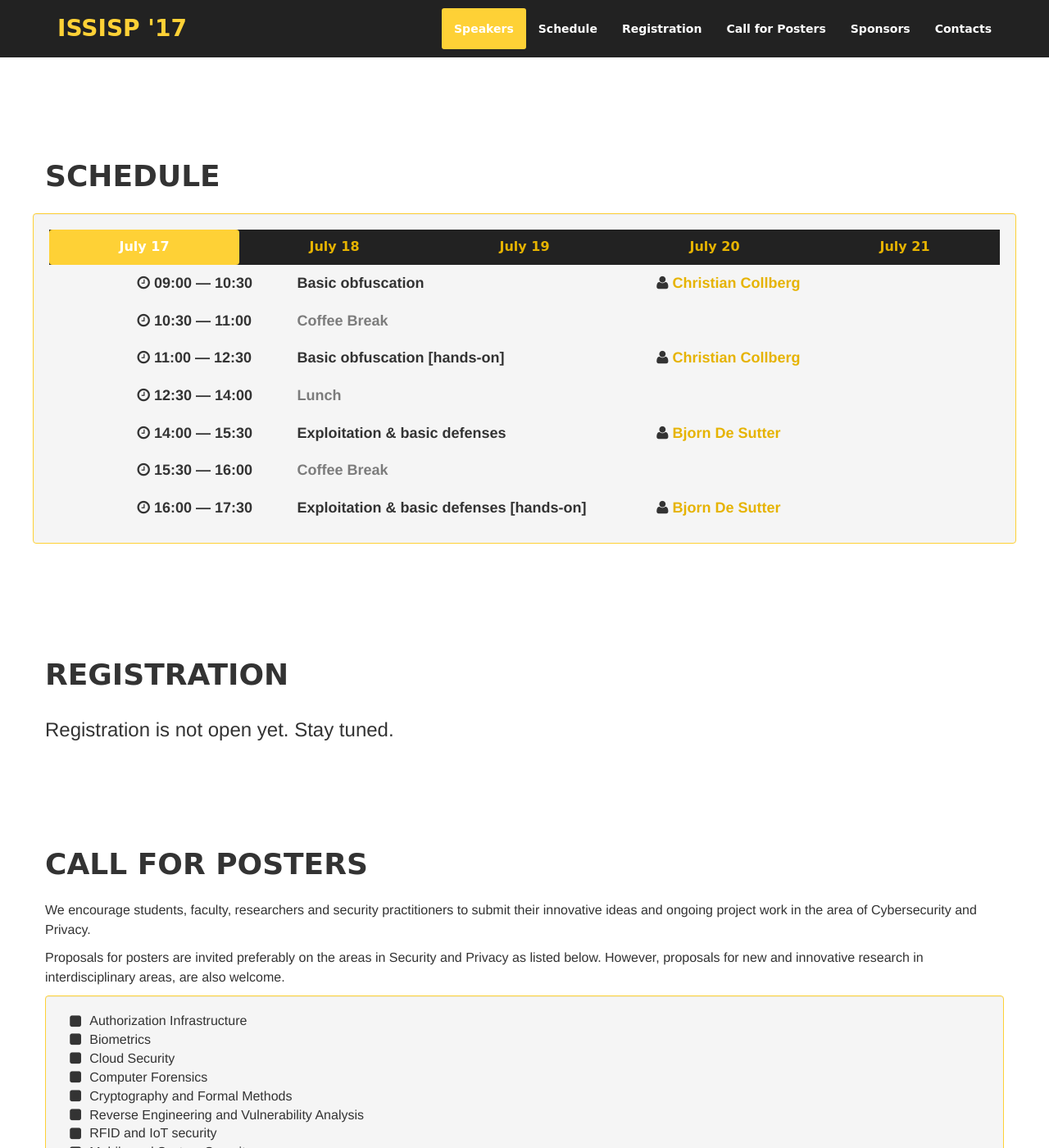
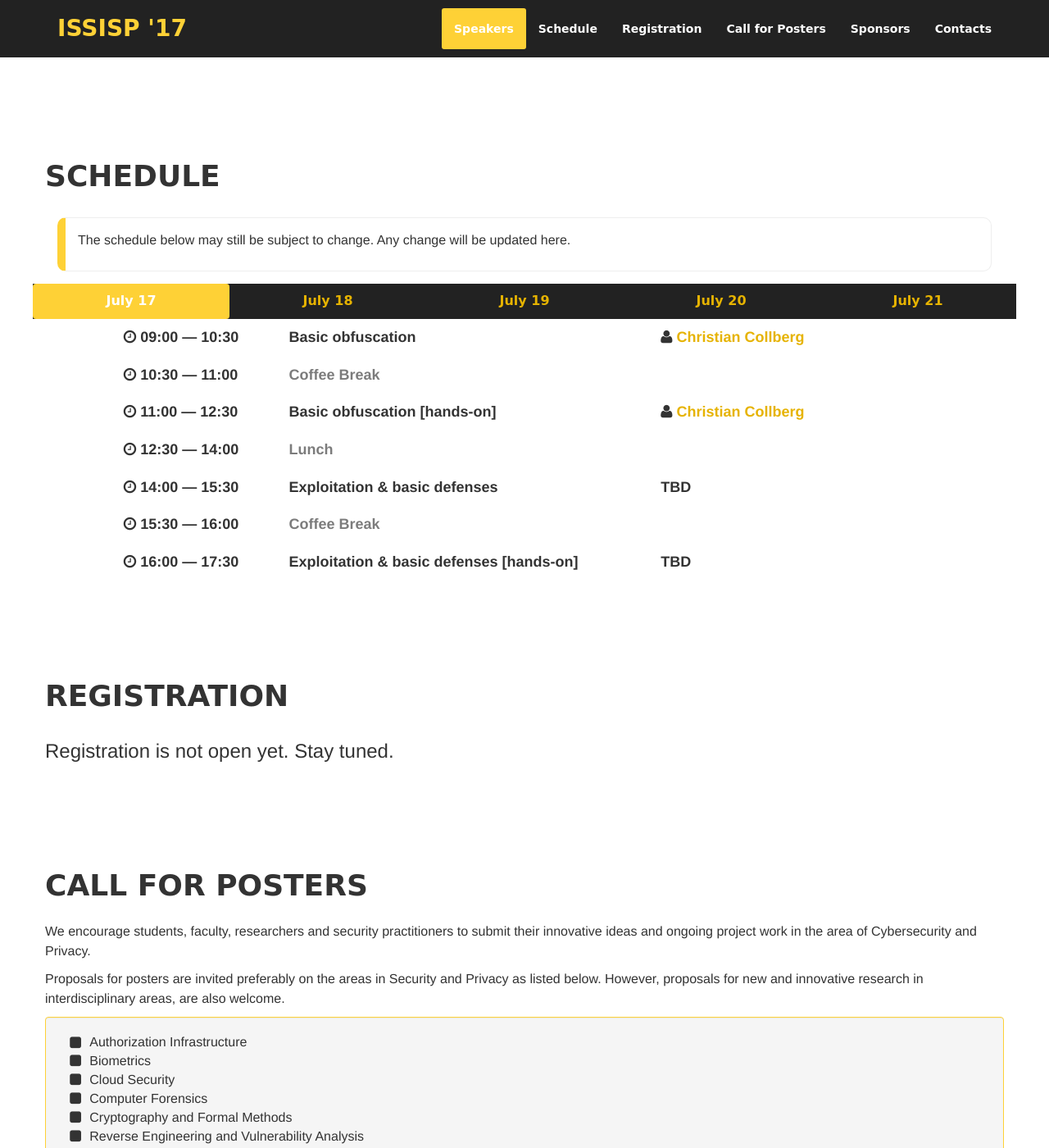
Before and after one commit to issisp2017/issisp2017.github.io, a Jekyll site: the page built from index.md, in a window 1280 px wide and 1400 px high, scrolled down 1843 px. Shown: the whole window at 82% size. Built offline with Jekyll 4.4.1, drawn with Linux system fonts in a browser that asks for light colours.

Commit message:
[schedule] Schedule change warning

```diff
--- a/_data/courses.yml
+++ b/_data/courses.yml
@@ -8,7 +8,7 @@ waterfinger:
   title: "Watermarking & Fingerprinting"
 
 basicexploit:
-  teacher: desutter
+  teacher: tbd
   title: "Exploitation & basic defenses"
 
 pfm:
--- a/_data/schedule.yml
+++ b/_data/schedule.yml
@@ -75,9 +75,14 @@
   courses:
     - course: side_channel
       slot: l1
+    - course: break
+      slot: break1
+
     - course: fault_injection
       slot: l2
     - course: lunch
       slot: lunch
     - course: panel
       slot: panel
+    - course: break
+      slot: lastbreak
--- a/_data/slots.yml
+++ b/_data/slots.yml
@@ -22,6 +22,10 @@ break2:
   start: "15:30"
   end: "16:00"
 
+lastbreak:
+  start: "16:00"
+  end: "16:30"
+
 panel:
   start: "14:00"
   end: "16:00"
--- a/_includes/schedule.html
+++ b/_includes/schedule.html
@@ -9,7 +9,15 @@
     {% assign slots = site.data.slots %}
 
 
-    <div class="row well">
+    <div class="highlight">
+      <p>
+      The schedule below may still be subject to change.
+      Any change will be updated here.
+      </p>
+
+    </div>
+
+    <div class="row">
       <ul class="nav nav-pills nav-justified">
       {% for entry in schedule %}
       {% assign day = entry.day %}
@@ -53,7 +61,7 @@
 
               <div class="col-xs-9 col-md-9">
                 <div class="row">
-                  {% if teacher %}
+                  {% if lecture.teacher %}
                   <div class="col-xs-6 col-md-6 lecture">
                     {% else %}
                   <div class="col-xs-6 col-md-6 nolecture">
@@ -63,12 +71,16 @@
                   [hands-on]
                   {% endif %}
                   </div>
-                  {% if teacher %}
+                  {% if lecture.teacher %}
                   <div class="col-xs-4 col-md-4 teacher">
+                    {% if teacher %}
                     <i class="fa fa-user" aria-hidden="true"></i>
                     <a href="{{ teacher.www }}">
                       {{ teacher.firstname }} {{ teacher.lastname }}
                     </a>
+                    {% else %}
+                    TBD
+                    {% endif %}
                   </div>
                   {% endif %}
                 </div>
--- a/css/issisp.scss
+++ b/css/issisp.scss
@@ -548,3 +548,11 @@ div.alerted {
     color: white;
     background-color: $gray-darker;
 }
+
+div.highlight {
+    border: $gray-lighter solid 1px;
+    margin: 15px;
+    padding: 15px;
+    border-radius: 10px;
+    border-left: $theme-primary solid 10px;
+}
```
